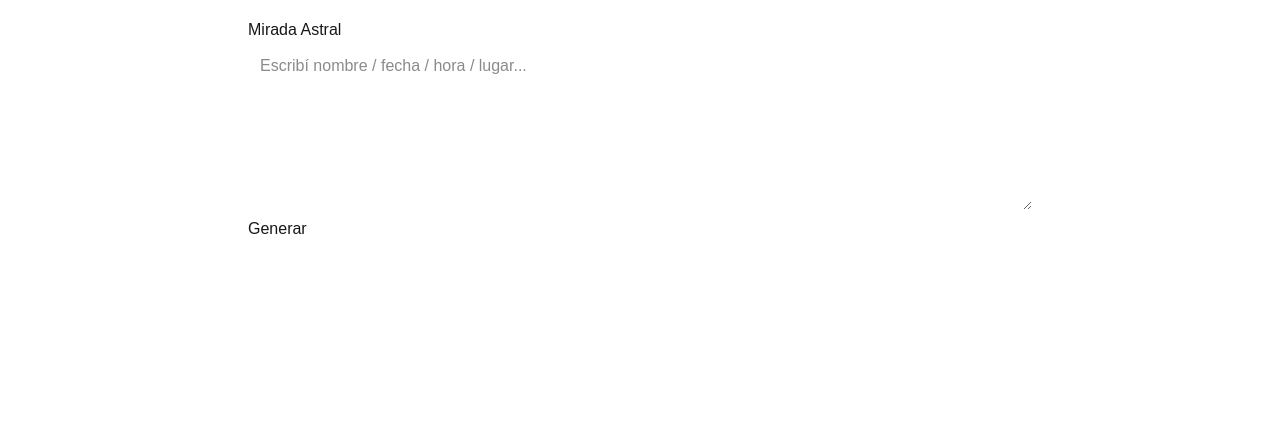
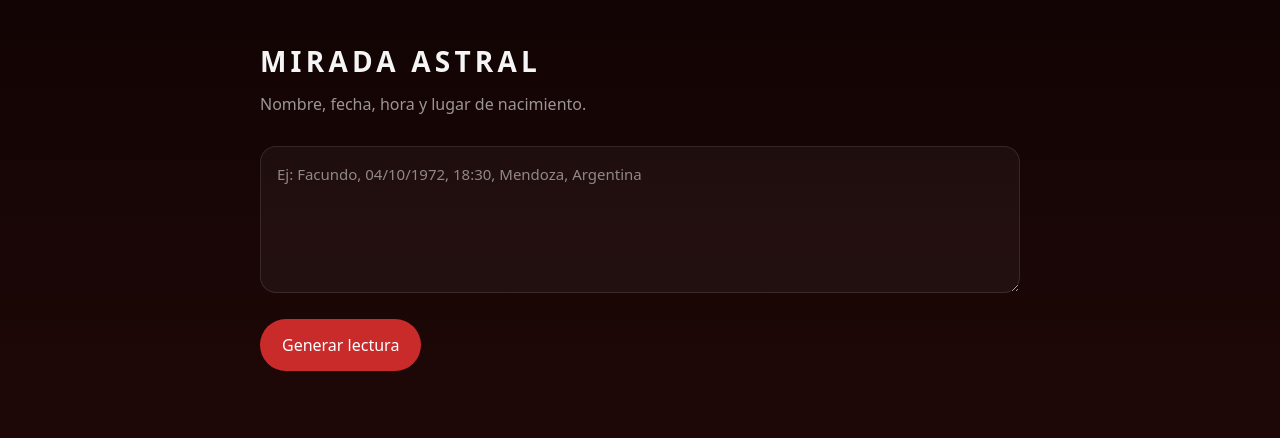
Before and after one commit to facundocampoo-glitch/nextjs-boilerplate, a Next.js app: page /mirada-astral in a window 1280 px wide. Shown: the top 438 px of the page. Built offline with nearby package versions, Linux system fonts and the light colour scheme.

Commit message:
ui mirada astral presentable

```diff
--- a/app/mirada-astral/page.tsx
+++ b/app/mirada-astral/page.tsx
@@ -18,27 +18,28 @@ export default function MiradaAstralPage() {
         method: "POST",
         headers: { "Content-Type": "application/json" },
         body: JSON.stringify({
-          content_type: "horoscopo_diario",
+          content_type: "mirada_astral",
           user_profile: {
             name: "Usuario",
             birth_date: "1972-10-04",
-            birth_time: "19:00",
+            birth_time: "18:30",
             birth_place: "Mendoza, Argentina",
             language: "es",
-            delivery_time_pref: "ahora"
+            delivery_time_pref: "ahora",
           },
           input_text: datos,
-          question: ""
+          question: "",
         }),
       });
 
       const data = await r.json();
-      if (!r.ok || !data.ok) {
+
+      if (!r.ok || !data?.ok) {
         setError(data?.error || `Error ${r.status}`);
         return;
       }
 
-      setText(data.text);
+      setText(data.text || "");
     } catch (e: any) {
       setError(e?.message || "Error generando");
     } finally {
@@ -47,23 +48,88 @@ export default function MiradaAstralPage() {
   }
 
   return (
-    <main style={{ padding: 18, maxWidth: 820, margin: "0 auto" }}>
-      <h1>Mirada Astral</h1>
+    <main style={{
+      minHeight: "100vh",
+      background: "linear-gradient(180deg,#120404,#2a0a0a)",
+      color: "#f5f5f5",
+      padding: "40px 20px",
+      fontFamily: "system-ui"
+    }}>
+      <div style={{ maxWidth: 760, margin: "0 auto" }}>
 
-      <textarea
-        value={datos}
-        onChange={(e) => setDatos(e.target.value)}
-        rows={6}
-        placeholder="Escribí nombre / fecha / hora / lugar..."
-        style={{ width: "100%", padding: 12 }}
-      />
+        <h1 style={{
+          fontSize: 28,
+          letterSpacing: "0.15em",
+          fontWeight: 600,
+          marginBottom: 10
+        }}>
+          MIRADA ASTRAL
+        </h1>
 
-      <button onClick={generar} disabled={loading}>
-        {loading ? "Generando..." : "Generar"}
-      </button>
+        <p style={{ opacity: 0.6, marginBottom: 30 }}>
+          Nombre, fecha, hora y lugar de nacimiento.
+        </p>
 
-      {error && <pre style={{ color: "crimson" }}>{error}</pre>}
-      {text && <pre>{text}</pre>}
+        <textarea
+          value={datos}
+          onChange={(e) => setDatos(e.target.value)}
+          rows={5}
+          placeholder="Ej: Facundo, 04/10/1972, 18:30, Mendoza, Argentina"
+          style={{
+            width: "100%",
+            padding: 16,
+            borderRadius: 16,
+            border: "1px solid rgba(255,255,255,0.1)",
+            background: "rgba(255,255,255,0.04)",
+            color: "#fff",
+            fontSize: 15,
+            outline: "none"
+          }}
+        />
+
+        <button
+          onClick={generar}
+          disabled={loading || !datos.trim()}
+          style={{
+            marginTop: 20,
+            padding: "14px 22px",
+            borderRadius: 999,
+            border: "none",
+            background: loading ? "#555" : "#c92b2b",
+            color: "#fff",
+            cursor: "pointer",
+            fontWeight: 500
+          }}
+        >
+          {loading ? "Generando..." : "Generar lectura"}
+        </button>
+
+        {error && (
+          <div style={{
+            marginTop: 20,
+            padding: 12,
+            borderRadius: 12,
+            background: "rgba(255,0,0,0.1)",
+            color: "#ff6b6b"
+          }}>
+            {error}
+          </div>
+        )}
+
+        {text && (
+          <div style={{
+            marginTop: 30,
+            padding: 20,
+            borderRadius: 20,
+            background: "rgba(255,255,255,0.05)",
+            lineHeight: 1.6,
+            fontSize: 15
+          }}>
+            {text}
+          </div>
+        )}
+
+      </div>
     </main>
   );
 }
```
